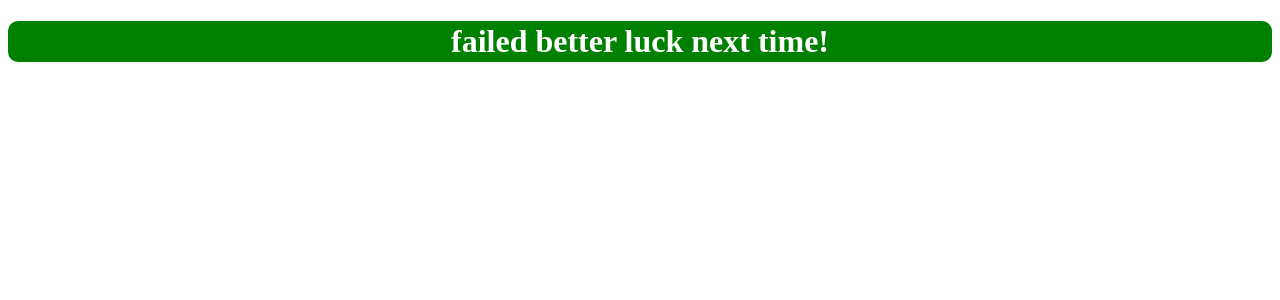
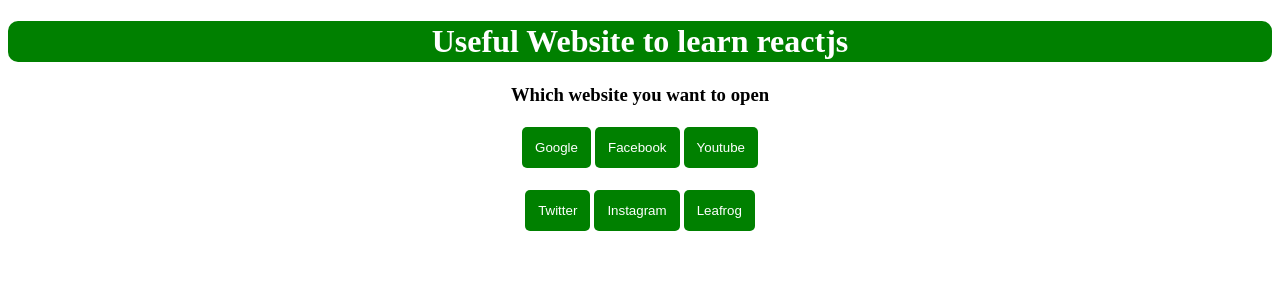
Before and after one commit to sebika123/reactjslearn, a React (Create React App) app: page / in a window 1280 px wide. Shown: the top 300 px of the page. Built offline with nearby package versions, Linux system fonts and the light colour scheme.

Commit message:
first linking web created

```diff
--- a/src/App.js
+++ b/src/App.js
@@ -1,15 +1,21 @@
-const App=()=>{
+import Button from './Button'
+const App = ()=> {
     return <div>
     <h1>Useful Website to  learn reactjs </h1>
     <p><h3>Which website you want to open</h3></p>
 
-    <button className="button" >Google</button>
-<button>
+   <Button name="Google" link="https://www.google.com/"/>
+   <Button name="Facebook" link="www.facebook.com"/>
+   <Button name="Youtube"link="www.youtube.com"/>
+   <br>
+   </br>
+   <br></br>
+   <Button name="Twitter" link="https://www.google.com/"/>
+   <Button name="Instagram" link="https://www.google.com/"/>
+   <Button name="Leafrog" link="https://www.lftechnology.com/"/>
 
-</button>
-<button>
 
-</button>
+
 </div>
 }
 export default App;
--- a/src/Button.js
+++ b/src/Button.js
@@ -1,5 +1,5 @@
 import React from "react";
-const Button=()=>{
-    return  <button className="button" >Google</button>
+const Button=({name,link})=>{
+    return  <a href={link} target="_parent"><button className="button" >{name}</button></a>
 }
 export default Button;
--- a/src/index.js
+++ b/src/index.js
@@ -1,28 +1,10 @@
 import React from "react";
 import ReactDOM from "react-dom";
-import './style.css'
-import App from './App'
-import Button from './Button'
+import './style.css';
+import App from './App';
 
-ReactDOM.render(<App/>,document.getElementById("root"));
+// import Button from './Button';
 
+ReactDOM.render(<App/>,document.getElementById('root'));
 
-
-function Passed() {
-	return <h1>passed congrats!</h1>;
-}
-
-function Failed() {
-	return <h1>failed better luck next time!</h1>;
-}
-
-function Result(props) {
-  const isResult = props.isResult;
-  if (isResult) {
-    return <Passed/>;
-  }
-  return <Failed/>;
-}
-
-const root = ReactDOM.createRoot(document.getElementById('root'));
-root.render(<Result isResult={false} />);
+// ReactDOM.render(<Button/>,document.getElementById('root'));
--- a/src/style.css
+++ b/src/style.css
@@ -11,10 +11,15 @@
 
 }
 .button{
+    size:15px;
     background-color:green;
     color:white;
     padding:13px;
     text-align:center;
+    border:none;
+    margin:2px;
+    border-radius:5px;
+
 }
 div{
     text-align: center;
```
